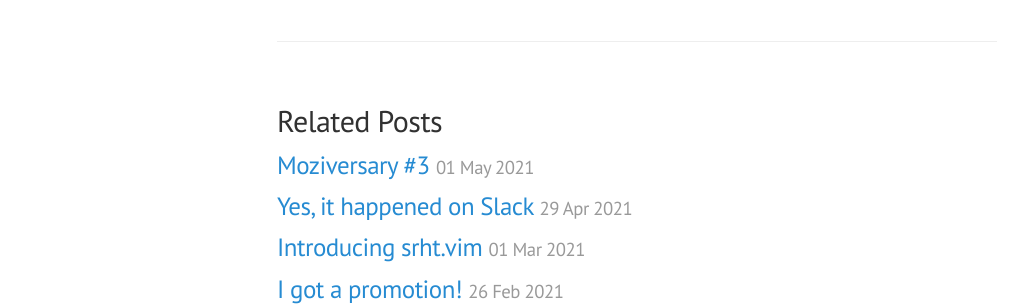
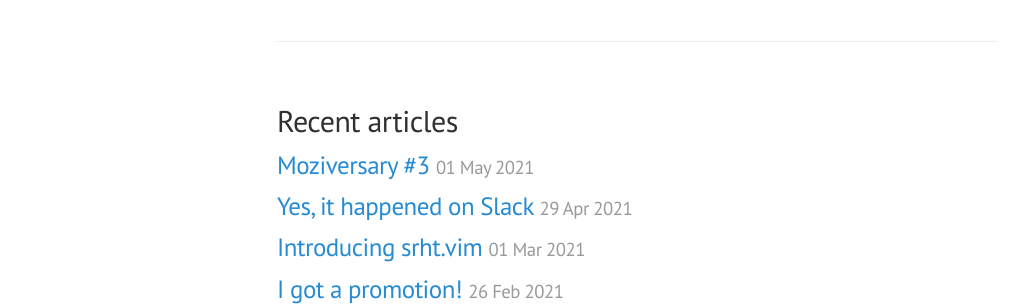
Before and after one commit to willdurand/willdurand.github.io, a Jekyll site: the page built from _posts/2012-06-08-introduction-to-propel2-at-symfony-live-2012.md, in a window 1280 px wide. Shown: the part 730-1036 px from the top of the page, without its empty margins (3-1031 px from the left). Built offline with Jekyll 4.4.1, drawn with Linux system fonts in a browser that asks for light colours.

Commit message:
Rename related posts section

```diff
--- a/_layouts/post.html
+++ b/_layouts/post.html
@@ -63,7 +63,7 @@ layout: main
 {% endif %}
 
 <div class="related">
-  <h2>Related Posts</h2>
+  <h2>Recent articles</h2>
   <ul class="related-posts" itemscope itemtype="https://schema.org/Blog">
     {% for post in site.related_posts limit:8 %}
       <li itemscope itemtype="https://schema.org/BlogPosting">
```
